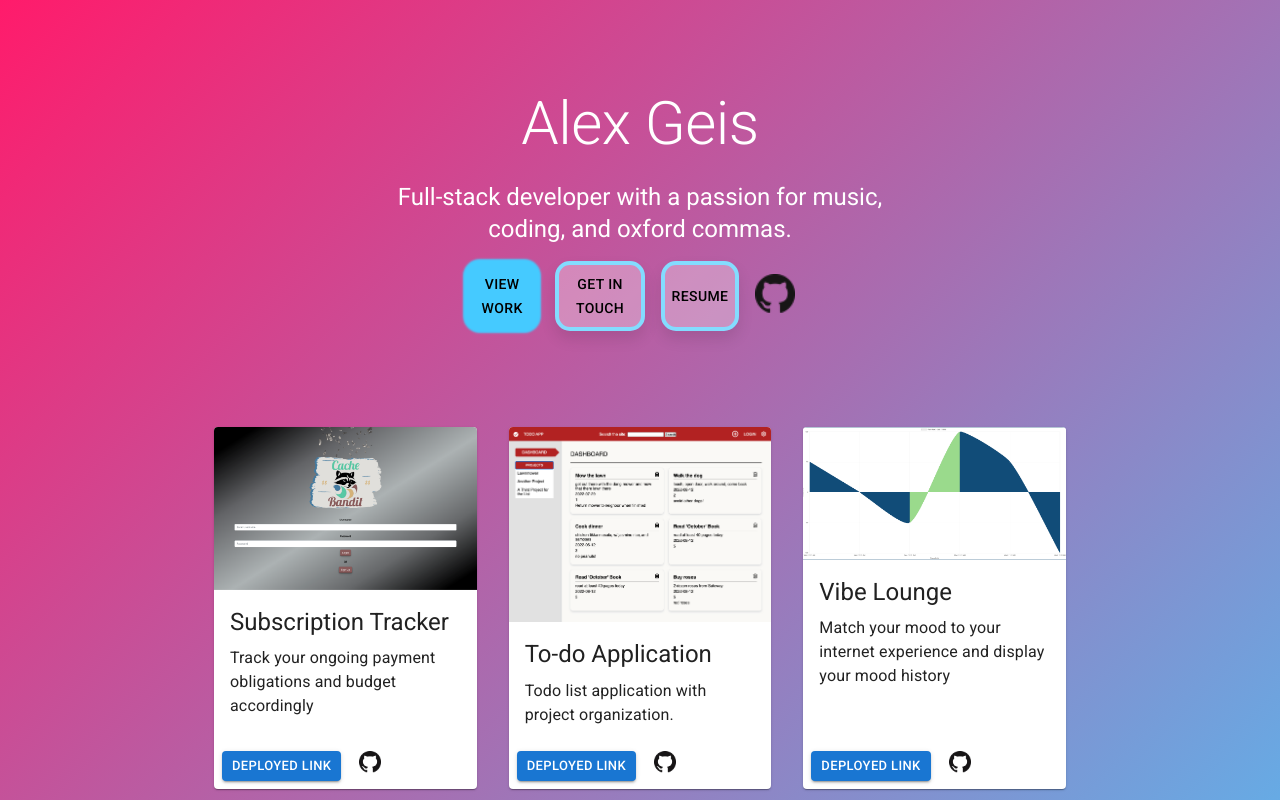
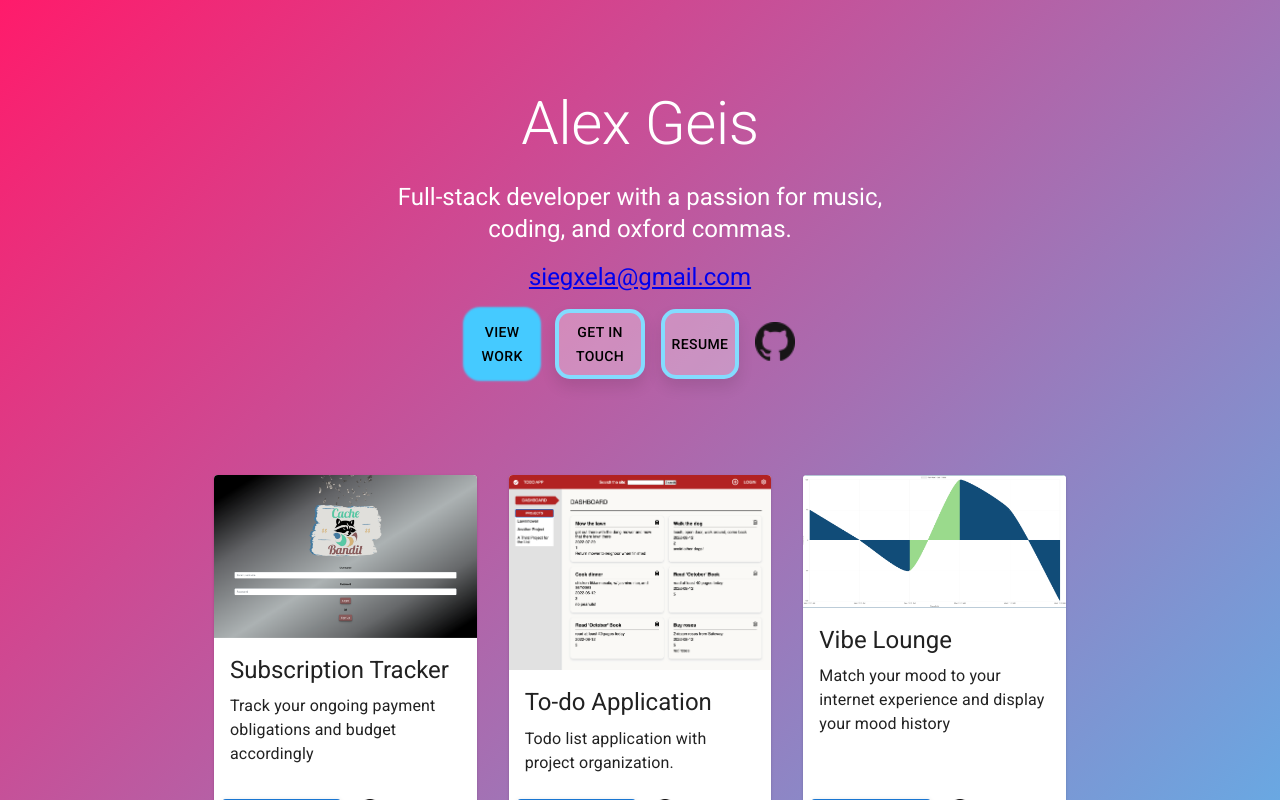
Before and after one commit to alexgeis/React-Portfolio-2, a React (Create React App) app in the folder client/: page / in a window 1280 px wide. Shown: the top 800 px of the page. Built offline with nearby package versions, Linux system fonts and the light colour scheme.

Commit message:
add email anchor tag to hero section

```diff
--- a/client/src/components/Cards.js
+++ b/client/src/components/Cards.js
@@ -24,7 +24,7 @@ import todoApp from "../assets/todo-app-screenshot.png";
 import VibeLounge from "../assets/Vibe-Lounge-graph.png";
 import WeatherDashboard from "../assets/weather-dashboard-screenshot.png";
 import TextEditorPWA from "../assets/JATE-PWA-screenshot.png";
-import NoteTaker from "../assets/note-taker-app.png";
+// import NoteTaker from "../assets/note-taker-app.png";
 import GitHubLogo from "../assets/GitHub-Mark-32px.png";
 
 // const cards = [1, 2, 3, 4, 5, 6, 7, 8, 9];
--- a/client/src/components/Hero.js
+++ b/client/src/components/Hero.js
@@ -47,6 +47,9 @@ export default function Hero(props) {
 					<Typography variant="h5" align="center" color="white" paragraph>
 						Full-stack developer with a passion for music, coding, and oxford
 						commas.
+					</Typography>
+					<Typography variant="h5" align="center" color="white" paragraph>
+						<a href="siegxela@gmail.com">siegxela@gmail.com</a>
 					</Typography>
 					<Stack
 						// sx={{ pt: 4 }}
```
Lines whose indentation alone changed are shown as unchanged.
